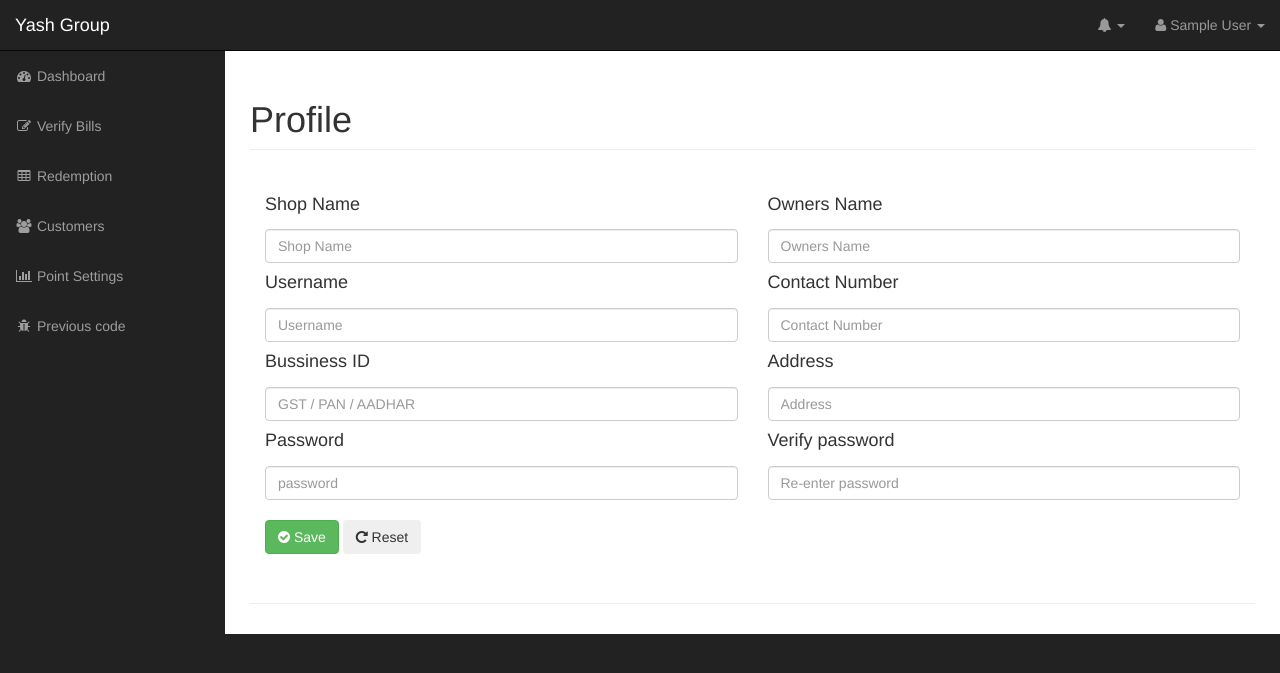
After one commit to samrdh/yash, a PHP site: page /profilesettings.php in a window 1280 px wide. The commit adds this page. Shown: the top 673 px of the page. Run offline with PHP 8.4, Linux system fonts and the light colour scheme; the visitor is signed in with stand-in values (Sample User, id 1).

Commit message:
settings link added and profilesettings pg added

```diff
--- a/header.php
+++ b/header.php
@@ -99,7 +99,7 @@ if(!isset($_SESSION['yashshopid'])){
                             <a href="#"><i class="fa fa-fw fa-user"></i> Profile</a>
                         </li>
                         <li>
-                            <a href="#"><i class="fa fa-fw fa-gear"></i> Settings</a>
+                            <a href="profilesettings.php"><i class="fa fa-fw fa-gear"></i> Settings</a>
                         </li>
                         <li class="divider"></li>
                         <li>
--- /dev/null
+++ b/profilesettings.php
@@ -0,0 +1,114 @@
+<?php
+include("header.php");
+?>
+<div id="page-wrapper">
+
+<div class="container-fluid">
+
+    <!-- Page Heading -->
+    <div class="row">
+        <div class="col-lg-12">
+            <h1 class="page-header">
+                Profile
+            </h1>
+        </div>
+    </div>
+
+
+    <!-- add new row here -->
+    <div class="row">
+            <div class="col-xs-12">
+              <form class="form" action="#" method="post" id="registrationForm">
+
+                      <div class="form-group">
+                          <div class="col-xs-6">
+                              <label for="first_name"><h4>Shop Name</h4></label>
+                              <input type="text" class="form-control" name="first_name" id="first_name" placeholder="Shop Name" title="enter your Shop Name.">
+                          </div>
+                      </div>
+
+                      <div class="form-group">
+                          <div class="col-xs-6">
+                            <label for="last_name"><h4>Owners Name</h4></label>
+                              <input type="text" class="form-control" name="last_name" id="last_name" placeholder="Owners Name" title="enter the Owners Name.">
+                          </div>
+                      </div>
+
+                      <div class="form-group">
+                          <div class="col-xs-6">
+                              <label for="phone"><h4>Username</h4></label>
+                              <input type="text" class="form-control" name="phone" id="phone" placeholder="Username" title="enter your Username.">
+                          </div>
+                      </div>
+
+                      <div class="form-group">
+                          <div class="col-xs-6">
+                             <label for="mobile"><h4>Contact Number</h4></label>
+                              <input type="text" class="form-control" name="mobile" id="mobile" placeholder="Contact Number" title="enter your Contact Number.">
+                          </div>
+                      </div>
+
+                      <div class="form-group">
+                          <div class="col-xs-6">
+                              <label for="ubi"><h4>Bussiness ID</h4></label>
+                              <input type="text" class="form-control" name="ubi" id="ubi" placeholder="GST / PAN / AADHAR" title="enter your GST / PAN / AADHAR.">
+                          </div>
+                      </div>
+
+                      <div class="form-group">
+                          <div class="col-xs-6">
+                              <label for="Address"><h4>Address</h4></label>
+                              <input type="text" class="form-control" id="location" placeholder="Address" title="enter a Address">
+                          </div>
+                      </div>
+
+                      <div class="form-group">
+                          <div class="col-xs-6">
+                              <label for="password"><h4>Password</h4></label>
+                              <input type="password" class="form-control" name="password" id="password" placeholder="password" title="enter your password.">
+                          </div>
+                      </div>
+
+                      <div class="form-group">
+                          <div class="col-xs-6">
+                            <label for="password2"><h4>Verify password</h4></label>
+                              <input type="password" class="form-control" name="Re-enter password" id="password2" placeholder="Re-enter password" title="enter your password2.">
+                          </div>
+                      </div>
+
+                      <div class="form-group">
+                           <div class="col-xs-12">
+                                <br>
+                              	<button class="btn btn-success" type="submit"><i class="fa fa-check-circle"></i> Save</button>
+                               	<button class="btn" type="reset"><i class="fa fa-repeat"></i> Reset</button>
+                            </div>
+                      </div>
+
+              	</form>
+
+
+            </div>
+    </div>
+
+    <!-- /.row -->
+
+    <!--Footer Space-->
+    <div class="row">
+        <div class="col-lg-12">
+            <h1 class="page-header">
+
+            </h1>
+        </div>
+    </div>
+
+</div>
+<!-- /.container-fluid -->
+
+</div>
+<!-- /#page-wrapper -->
+
+</div>
+<!-- /#wrapper -->
+<?php
+include("footer.php");
+?>
```
